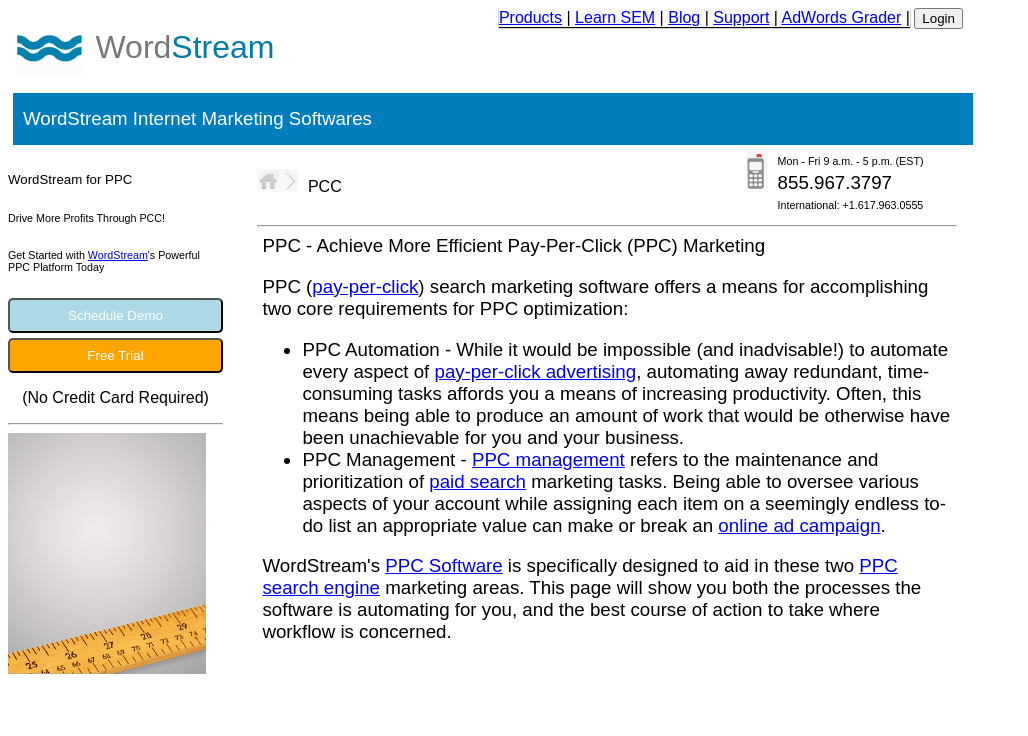
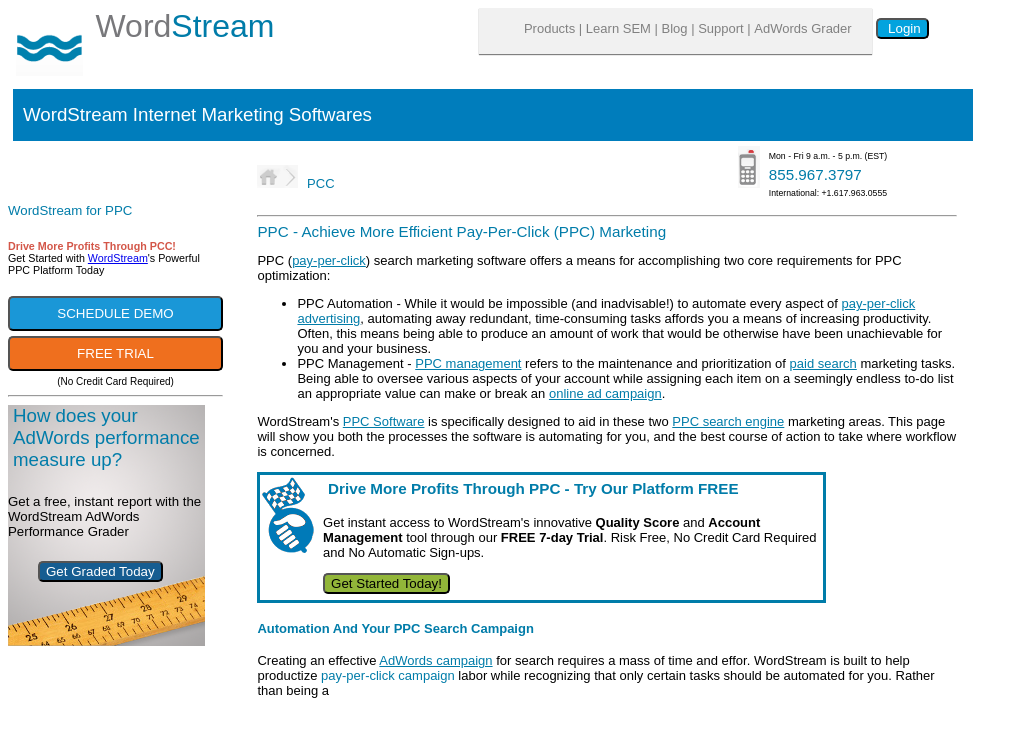
Before and after one commit to Derrickl920/WordStream, a plain HTML site: page index.html in a window 1280 px wide. Shown: the whole page, without its empty margins (0-1028 px from the left). Drawn offline with Linux system fonts and the light colour scheme; files whose address does not match are found by name.

Commit message:
wordstream

```diff
--- a/index.html
+++ b/index.html
@@ -14,25 +14,30 @@
 
 
 			<div id ="navbar">
-				<a href="google.com">Products</a> |
-				<a href="google.com">Learn SEM</a> |
-				<a href="google.com">Blog</a> |
-				<a href="google.com">Support</a> |
-				<a href="google.com">AdWords Grader</a> |
+				<ul>
+					<li><a href="google.com"  >Products</a> |</li>
+					<li><a href="google.com"  >Learn SEM</a> |</li>
+					<li><a href="google.com"  >Blog</a> |</li>
+					<li><a href="google.com"  >Support</a> |</li>
+					<li><a href="google.com"  >AdWords Grader</a></li>
+				</ul>
 			</div>
-			<input id="login" type="button" value="Login">
-				<h3 id="description">WordStream Internet Marketing Softwares</h3>
+			<input class="login" type="button" value="Login">
+			<h3 id="description">WordStream Internet Marketing Softwares</h3>
 		</div>
 
-		<div id="sidebar" class="boxed">
-			<h5>WordStream for PPC</h5>
-			<h6>Drive More Profits Through PCC!</h6>
-			<h6>Get Started with <a href="codingdojo.com">WordStream</a>'s Powerful PPC Platform Today</h6>
-			<input id="demo" type="button" value="Schedule Demo">
-			<input id="trial" type="button" value="Free Trial">
+		<div id="sidebar">
+			<h5><span style="color:#007CA9">WordStream for PPC</span></h5>
+			<h6 id="drive">Drive More Profits Through PCC!</h6>
+			<h6 id="started">Get Started with <a href="codingdojo.com">WordStream</a>'s Powerful PPC Platform Today</h6>
+			<input id="demo" type="button" value="SCHEDULE DEMO">
+			<input id="trial" type="button" value="FREE TRIAL">
 			<p>(No Credit Card Required)</p>
 			<hr>
-			<img src="/Users/derrickliang/Desktop/WordStream/screen3-images/left_content_ad.png" alt="leftcontent">
+			<div id="ad">
+				<h3>How does your AdWords performance measure up?</h3>
+				<h5>Get a free, instant report with the WordStream AdWords Performance Grader</h5>
+				<input id="getgradedtoday" type="button" value="Get Graded Today">			</div>
 		</div>
 
 		<div id="content">
@@ -45,13 +50,26 @@
 					<h6>International: +1.617.963.0555</h6>
 				</div>
 				<hr>
-			<h3>PPC - Achieve More Efficient Pay-Per-Click (PPC) Marketing
+			<h3 id="achieve">PPC - Achieve More Efficient Pay-Per-Click (PPC) Marketing</h3>
 			<p>PPC (<a href="google.com">pay-per-click</a>) search marketing software offers a means for accomplishing two core requirements for PPC optimization:</p>
 			<ul>
-				<li><b>PPC Automation</b> - While it would be impossible (and inadvisable!) to automate every aspect of <a href="google.com">pay-per-click advertising</a>, automating away redundant, time-consuming tasks affords you a means of increasing productivity. Often, this means being able to produce an amount of work that would be otherwise have been unachievable for you and your business.</li>
+				<li>PPC Automation - While it would be impossible (and inadvisable!) to automate every aspect of <a href="google.com">pay-per-click advertising</a>, automating away redundant, time-consuming tasks affords you a means of increasing productivity. Often, this means being able to produce an amount of work that would be otherwise have been unachievable for you and your business.</li>
 				<li><b>PPC Management</b> - <a href="google.com">PPC management</a> refers to the maintenance and prioritization of <a href="google.com">paid search</a> marketing tasks. Being able to oversee various aspects of your account while assigning each item on a seemingly endless to-do list an appropriate value can make or break an <a href="google.com">online ad campaign</a>.<p></li>
 			</ul>
 			<p>WordStream's <a href="google.com">PPC Software</a> is specifically designed to aid in these two <a href="google.com">PPC search engine</a> marketing areas. This page will show you both the processes the software is automating for you, and the best course of action to take where workflow is concerned.</p>
+
+			<div id="contenttrial">
+				<img src="/Users/derrickliang/Desktop/WordStream/screen3-images/content_ad.png" alt="flag">
+					<div id="trialtext">
+					<h3 id="free">Drive More Profits Through PPC - Try Our Platform FREE</h3>
+					<p>Get instant access to WordStream's innovative <span style="font-weight:bold">Quality Score</span> and <span style="font-weight:bold">Account Management</span> tool through our <span style="font-weight:bold">FREE 7-day Trial</span>. Risk Free, No Credit Card Required and No Automatic Sign-ups.</p>
+					<input id="getstartedtoday" type="button" value="Get Started Today!">
+					</div>
+			</div>
+
+			<h4 id="automation">Automation And Your PPC Search Campaign</h4>
+			<p>Creating an effective <a href="codingdojo.com">AdWords campaign</a> for search requires a mass of time and effor.  WordStream is built to help productize <a href="codingdojo.com" style="text-decoration:none">pay-per-click campaign</a> labor while recognizing that only certain tasks should be automated for you. Rather than being a</p>
+
 
 		</div>
 
--- a/style.css
+++ b/style.css
@@ -10,8 +10,15 @@
 	width: 970px;
 }
 
+#header li{
+	list-style-type:none;
+	display: inline;
+}
+
 #logo, #header img, #navbar{
 	display: inline-block;
+	margin: 0;
+	padding:0;
 }
 
 #header img, #logo{
@@ -23,20 +30,28 @@
 }
 
 #navbar{
-	padding-left: 0px;
+	padding-left: 5px;
+	padding-right: 20px;
 	box-shadow: 0px 1px 1px;
-	margin-left: 220px;
-	background-color: #F9F9F9;
+	margin-left: 200px;
+	background-color: #f1f1f1;
+	padding-bottom: 5px;
+	font-size: 13px;
+	color: gray;
+}
+#navbar a{
+	text-decoration: none;
+	color: gray;
 }
 
 #description{
 	padding: 15px 0px 15px 10px;
-}
 
 }
 
-#login{
-	background-color: blue;
+
+.login{
+	background-color: #02A3DE;
 	color: white;
 	border-radius: 5px;
 	padding-left: 10px;
@@ -44,7 +59,7 @@
 
 #description{
 	background-color: #007DBC;
-	color: white
+	color: white;
 }
 
 /* SiderBar */
@@ -58,12 +73,17 @@
 	margin-bottom: 5px;
 }
 
+
 #sidebar p{
 	text-align: center;
 }
 
+#sidebar h5{
+	padding-top: 35px;
+}
+
 #demo{
-	background-color: lightblue;
+	background-color: #1a97d7;
 	color: white;
 	width:  215px;
 	height:35px;
@@ -71,12 +91,54 @@
 }
 
 #trial{
-	background-color: orange;
+	background-color: #ef6f1e;
 	color: white;
 	width: 215px;
 	height: 35px;
 	border-radius: 5px;
 }
+
+#sidebar p{
+	font-size: 10px;
+	margin: 0px;
+
+}
+
+h6#drive{
+
+	color: #D35648;
+	font-weight: bold;
+	margin: 0px;
+}
+
+h6#started{
+	margin-top: 0px;
+	margin-bottom: 20px;
+}
+
+#ad{
+	background-image: url("/Users/derrickliang/Desktop/WordStream/screen3-images/left_content_ad.png");
+	height: 241px;
+	width: 197px;
+}
+
+#ad h3{
+	color: #007CA9;
+	text-align: left;
+}
+
+#ad h5{
+	padding-top: 0px;
+	text-align: left;
+}
+
+#getgradedtoday{
+	background-color: #165D91;
+	margin-left: 30px;
+	border-radius: 5px;
+	color: white;
+}
+
 
 /* Content */
 #PCC{
@@ -88,7 +150,7 @@
 	width: 700px;
 	background-color: white;
 	padding-left: 30px;
-	font-size: 16px
+	font-size: 13px
 }
 .phone{
 	padding-left: 400px;
@@ -99,6 +161,60 @@
 	vertical-align: top;
 }
 
+
+
 #contentbox h6, h3{
 	margin:5px;
 }
+
+#PCC{
+	color: #007CA9;
+}
+
+#contentbox h3{
+	color: #007CA9;
+}
+
+h3#achieve{
+	color: #007CA9;
+	margin-left: 0px;
+}
+
+#content a{
+	color: #007CA9;
+}
+
+#contenttrial img{
+	padding-bottom: 45px;
+}
+#contenttrial{
+	display: inline-block;
+	border-style: solid;
+	border-color: #007CA9;
+}
+
+#contenttrial p{
+	width: 500px;
+}
+
+#contenttrial img, #trialtext{
+	display: inline-block;
+	vertical-align: top;
+}
+
+h3#free{
+	color: #007CA9;
+	font-weight: bold;
+	display: inline-block;
+}
+
+
+#getstartedtoday{
+	background-color: #92B639;
+	border-radius: 5px;
+}
+
+h4#automation{
+	color: #007CA9;
+	font-weight: bold;
+}
```
